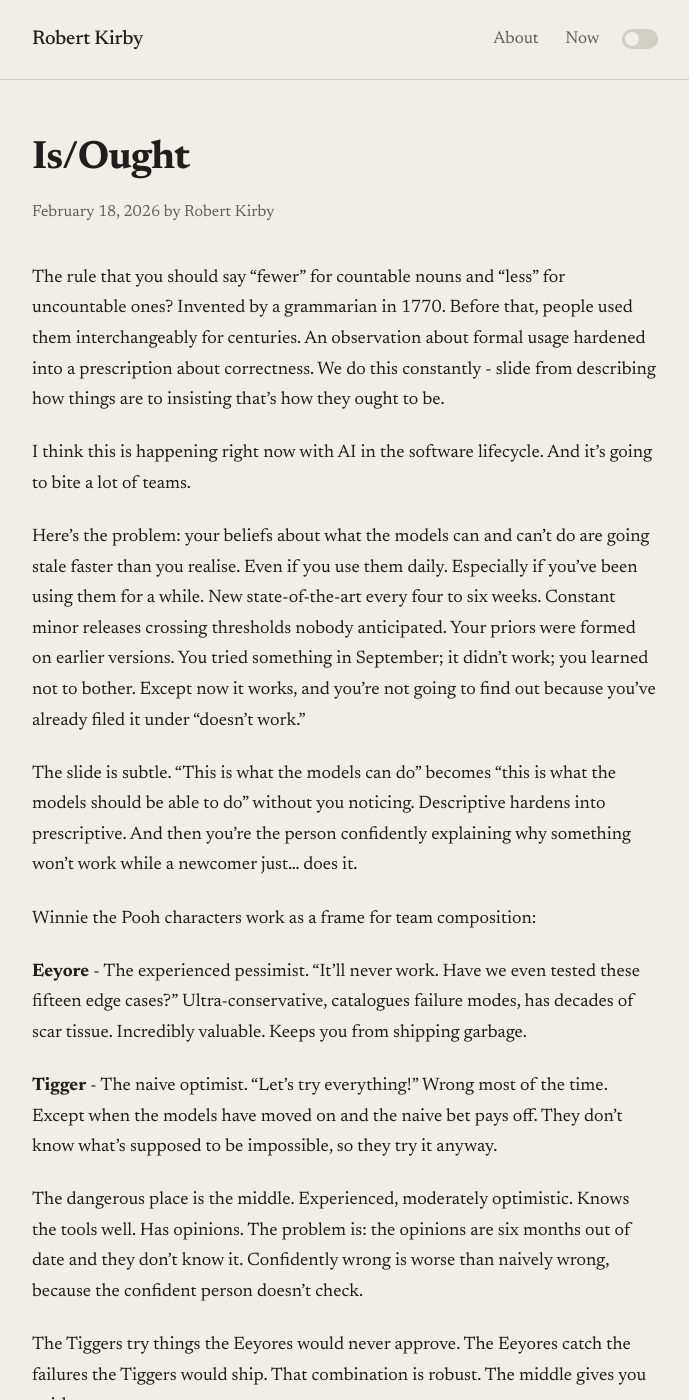
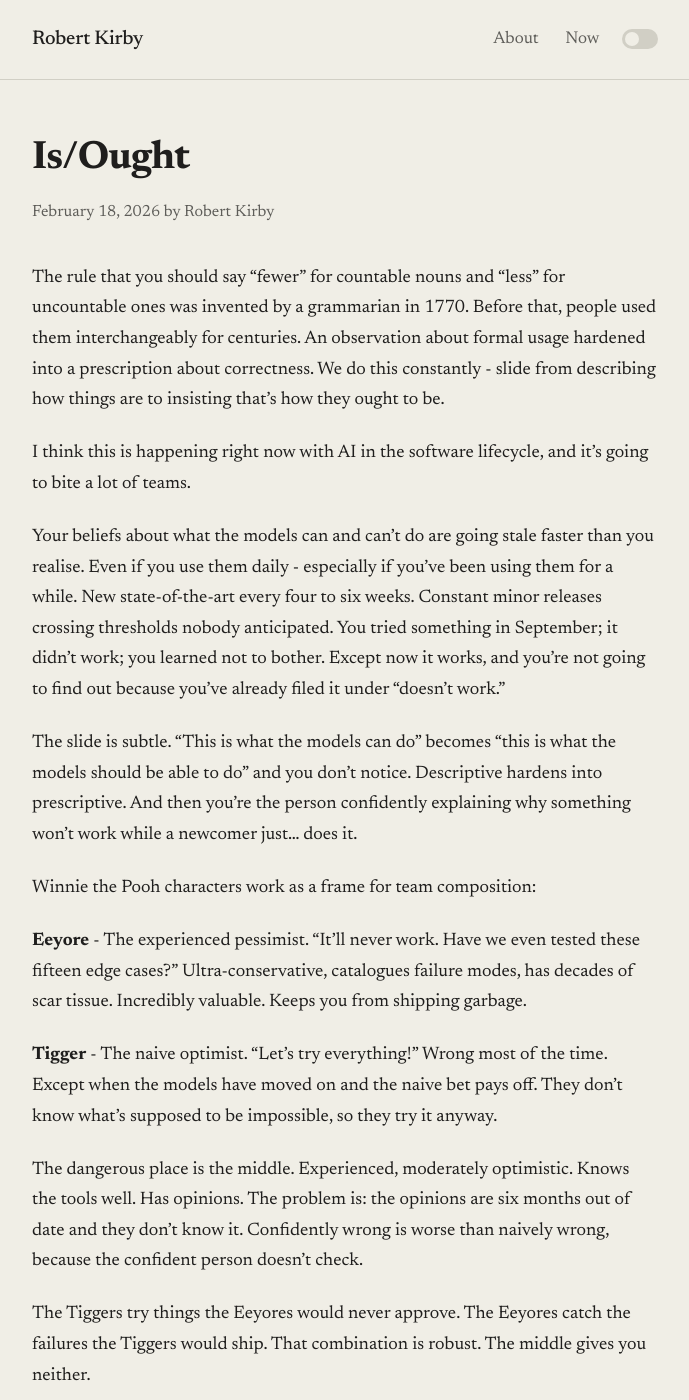
Before and after one commit to rob137/rob137.github.io, a Jekyll site: the page built from _posts/2026-02-18-is-ought.md, in a window 1280 px wide and 1400 px high. Shown: the whole window, without its empty margins (295-984 px from the left). Built offline with Jekyll 4.4.1, drawn with Linux system fonts in a browser that asks for light colours.

Commit message:
Soften is/ought opening - less staccato, more conversational flow
Co-Authored-By: Claude Opus 4.5 <noreply@anthropic.com>

```diff
--- a/_posts/2026-02-18-is-ought.md
+++ b/_posts/2026-02-18-is-ought.md
@@ -6,13 +6,13 @@ tags: [ai, software, teams]
 excerpt: "Your priors are stale. You just don't know it yet."
 ---
 
-The rule that you should say "fewer" for countable nouns and "less" for uncountable ones? Invented by a grammarian in 1770. Before that, people used them interchangeably for centuries. An observation about formal usage hardened into a prescription about correctness. We do this constantly - slide from describing how things are to insisting that's how they ought to be.
+The rule that you should say "fewer" for countable nouns and "less" for uncountable ones was invented by a grammarian in 1770. Before that, people used them interchangeably for centuries. An observation about formal usage hardened into a prescription about correctness. We do this constantly - slide from describing how things are to insisting that's how they ought to be.
 
-I think this is happening right now with AI in the software lifecycle. And it's going to bite a lot of teams.
+I think this is happening right now with AI in the software lifecycle, and it's going to bite a lot of teams.
 
-Here's the problem: your beliefs about what the models can and can't do are going stale faster than you realise. Even if you use them daily. Especially if you've been using them for a while. New state-of-the-art every four to six weeks. Constant minor releases crossing thresholds nobody anticipated. Your priors were formed on earlier versions. You tried something in September; it didn't work; you learned not to bother. Except now it works, and you're not going to find out because you've already filed it under "doesn't work."
+Your beliefs about what the models can and can't do are going stale faster than you realise. Even if you use them daily - especially if you've been using them for a while. New state-of-the-art every four to six weeks. Constant minor releases crossing thresholds nobody anticipated. You tried something in September; it didn't work; you learned not to bother. Except now it works, and you're not going to find out because you've already filed it under "doesn't work."
 
-The slide is subtle. "This is what the models can do" becomes "this is what the models should be able to do" without you noticing. Descriptive hardens into prescriptive. And then you're the person confidently explaining why something won't work while a newcomer just... does it.
+The slide is subtle. "This is what the models can do" becomes "this is what the models should be able to do" and you don't notice. Descriptive hardens into prescriptive. And then you're the person confidently explaining why something won't work while a newcomer just... does it.
 
 Winnie the Pooh characters work as a frame for team composition:
 
```
